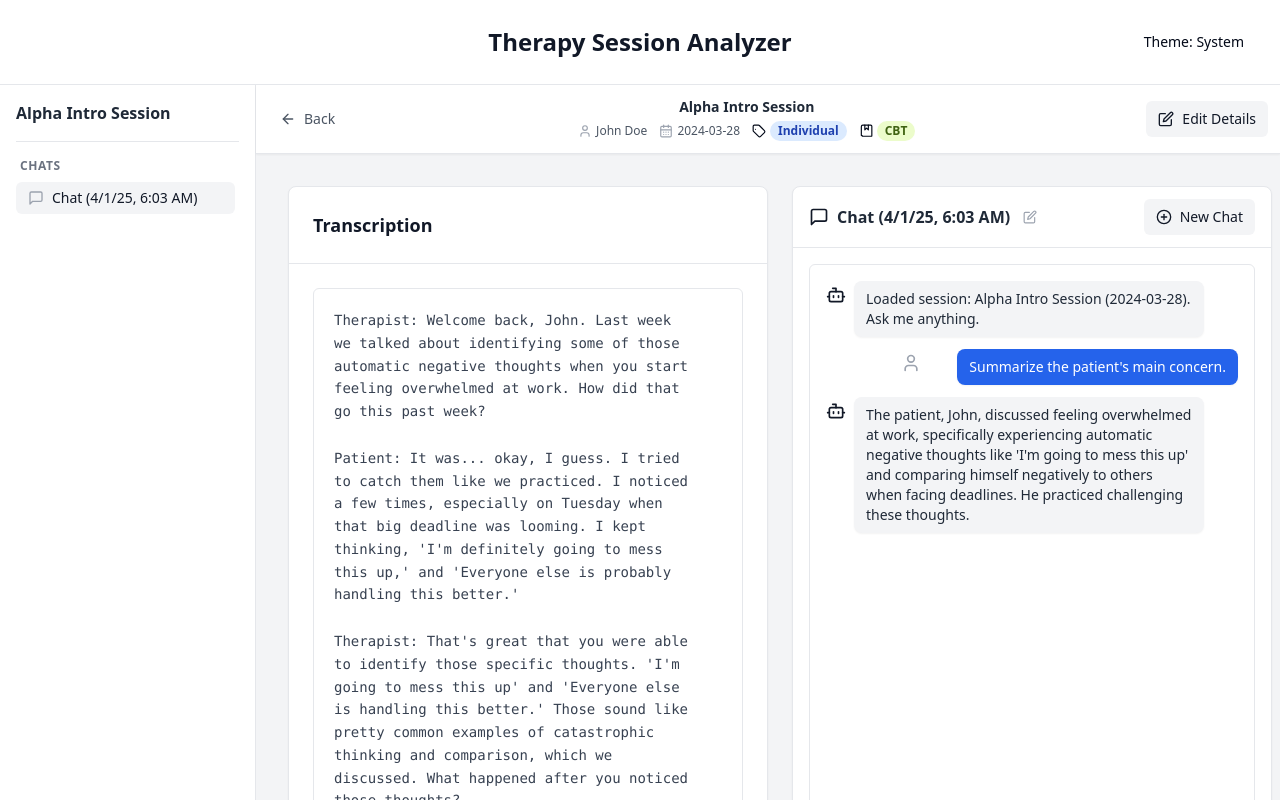
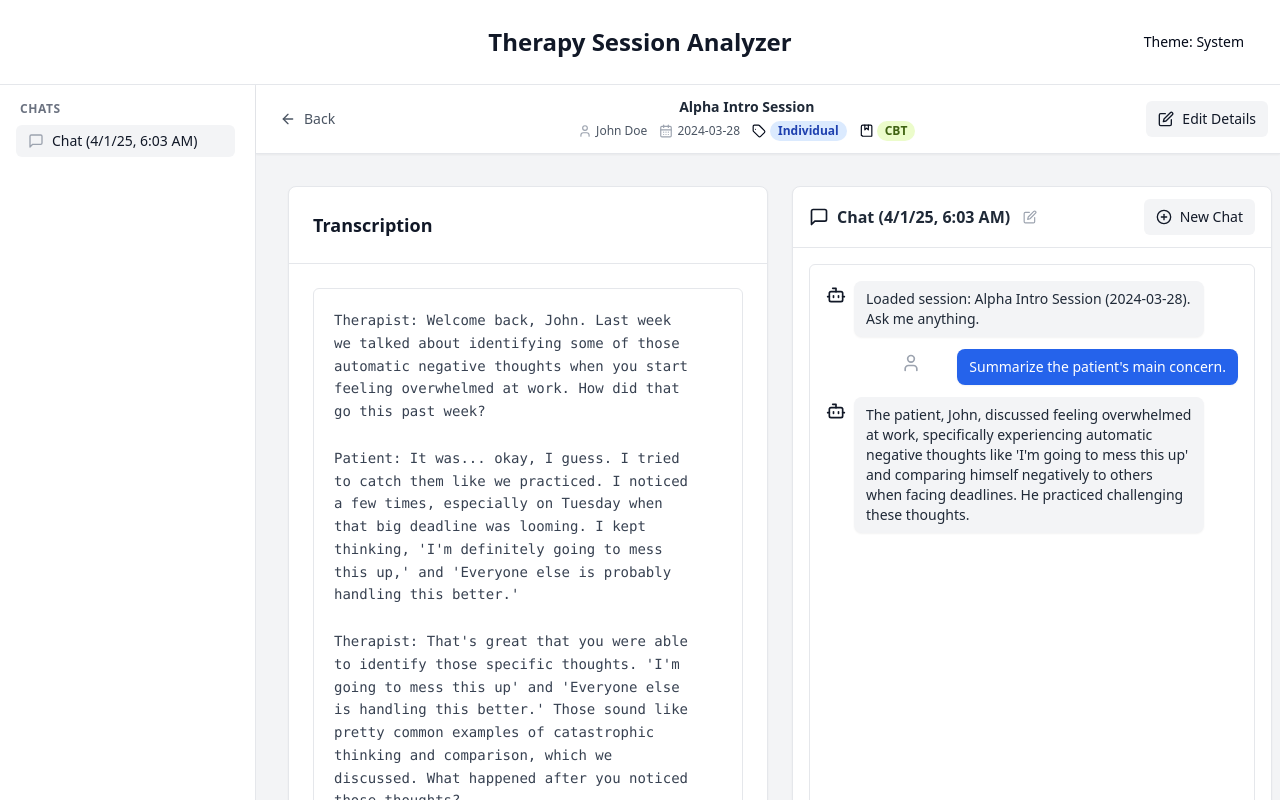
Before and after one commit to radekstepan/therascript, a React app in the folder ui/: page /sessions/1/chats/1700000000001 in a window 1280 px wide. Shown: the top 800 px of the page. Built offline with nearby package versions, Linux system fonts and the light colour scheme.

Commit message:
fix: remove title

```diff
--- a/ui/src/components/SessionView/SessionSidebar.tsx
+++ b/ui/src/components/SessionView/SessionSidebar.tsx
@@ -32,13 +32,6 @@ export function SessionSidebar() {
 
     return (
         <aside className="w-64 flex-shrink-0 border-r border-gray-200 dark:border-gray-700 bg-white dark:bg-gray-900 flex flex-col p-4 space-y-4 hidden lg:flex"> {/* Use standard bg/border colors */}
-            {/* Session Title */}
-             <p className="font-semibold text-gray-800 dark:text-gray-200 truncate text-base"> {/* Use p */}
-                {session.sessionName || session.fileName}
-             </p>
-             {/* Replace Divider with hr */}
-             <hr className="border-gray-200 dark:border-gray-700"/>
-
             {/* Dynamic Chat Links */}
             <div className="flex-grow flex flex-col min-h-0">
                 <h3 className="px-1 text-xs font-semibold text-gray-500 dark:text-gray-400 uppercase tracking-wider mb-2">Chats</h3>
```
